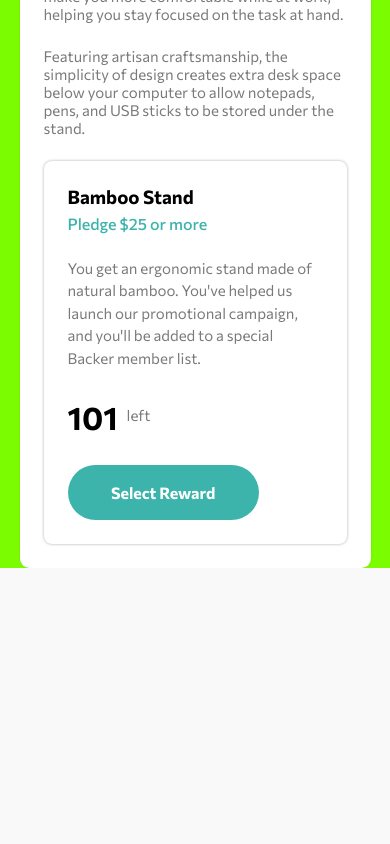
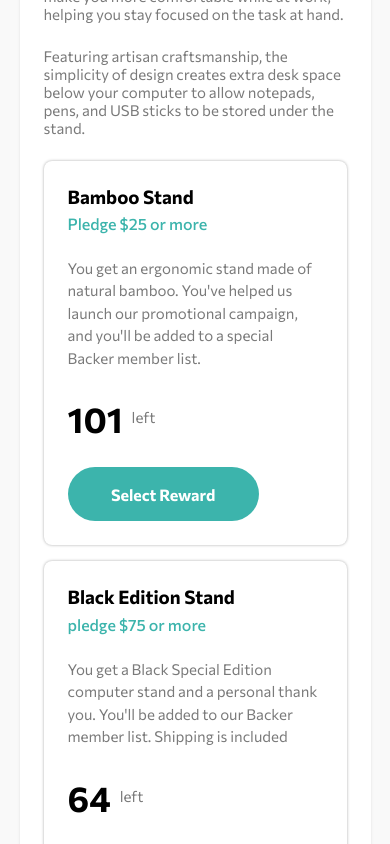
Before and after one commit to lyn-eva/react-practice-Crowdfunding-product-page, a React (Create React App) app: page / in a window 390 px wide. Shown: the part 1156-2000 px from the top of the page. Before the commit the page ends 1724 px from the top, so only its background shows below. Built offline with nearby package versions, Linux system fonts and the light colour scheme.

Commit message:
completed mobile view for About component

```diff
--- a/src/components/UI/PriceCard.module.css
+++ b/src/components/UI/PriceCard.module.css
@@ -3,6 +3,9 @@
   padding: 1.5rem;
   border-radius: .5rem;
   box-shadow: 0 0 3px #aaa;
+}
+.card:not(:first-of-type) {
+  margin-top: 1rem;
 }
 .header p {
   color: var(--clr-moderate-cyan);
@@ -10,14 +13,14 @@
   margin-top: .4rem;
 }
 .card > p {
-  margin: 1.5rem 0;
+  margin: 1.5rem 0 1.3rem;
   color: var(--clr-d-gray);
   line-height: 1.5;
   font-size: var(--text-p);
 }
 .amount {
   font-weight: 700;
-  font-size: 2rem;
+  font-size: 2.2rem;
   color: var(--clr-black);
   vertical-align: middle;
   margin-right: 6px;
--- a/src/components/about/About.js
+++ b/src/components/about/About.js
@@ -26,6 +26,18 @@ function About() {
             descr="You get an ergonomic stand made of natural bamboo. You've helped us launch our promotional campaign, and you'll be added to a special Backer member list."
             amount="101"
           />
+          <PriceCard
+            itemName="Black Edition Stand"
+            restriction="pledge $75 or more"
+            descr="You get a Black Special Edition computer stand and a personal thank you. You'll be added to our Backer member list. Shipping is included"
+            amount="64"
+          />
+          <PriceCard
+            itemName="Mahogany Special Edition"
+            restriction="Pledge $200 or more"
+            descr="You get two Special Edition Mahogany stands, a Backer T0Shirt, and a personal thank you. You'll be added to our Backer member list. Shipping is included"
+            amount="0"
+          />
         </div>
       </Container>
     </section>
--- a/src/components/about/About.module.css
+++ b/src/components/about/About.module.css
@@ -1,6 +1,6 @@
 .about {
   background-color: var(--clr-white);
-  padding: 1.5rem 1.5rem;
+  padding: 1.5rem 1.5rem 5rem;
   box-sizing: border-box;
 }
 .about > p {
@@ -8,6 +8,3 @@
   margin-top: 1.5rem;
   color: var(--clr-d-gray);
 }
-section {
-  background-color: lawngreen;
-}
```
